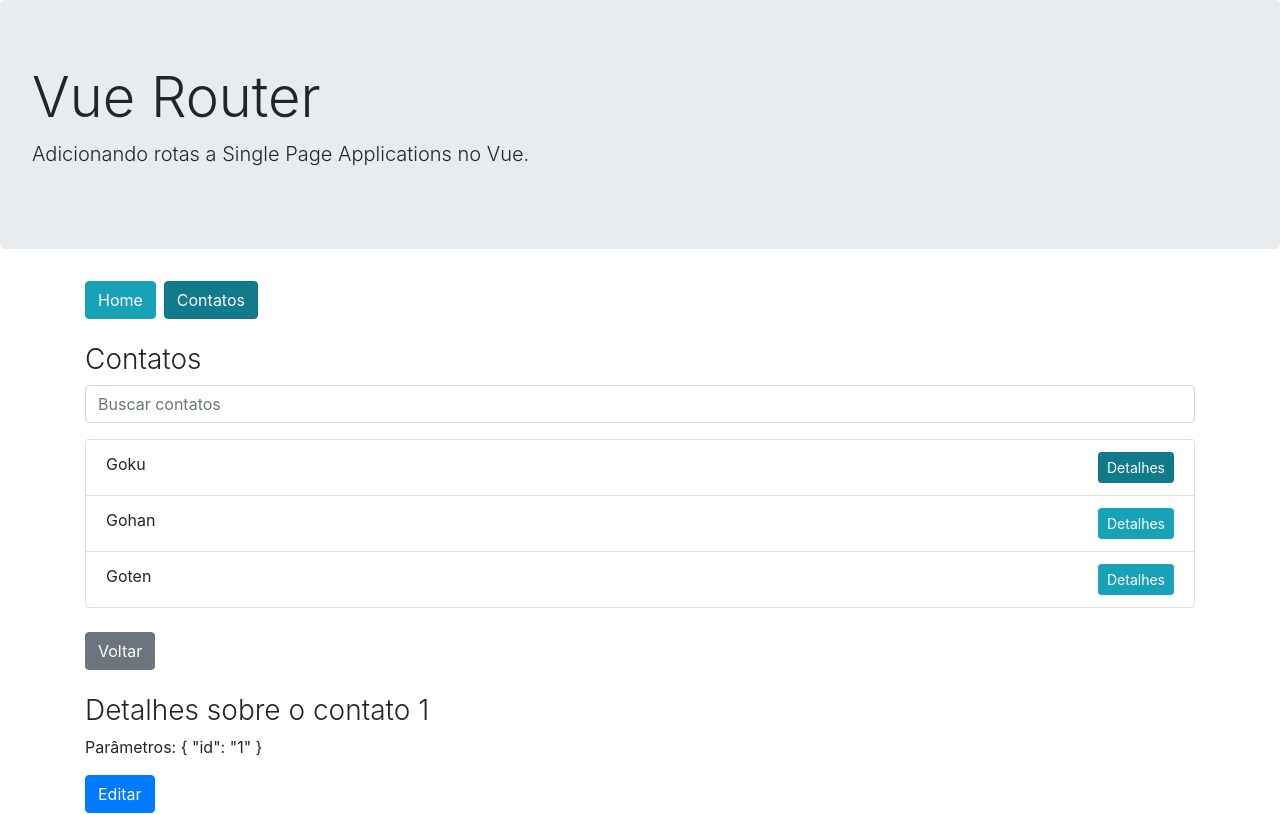
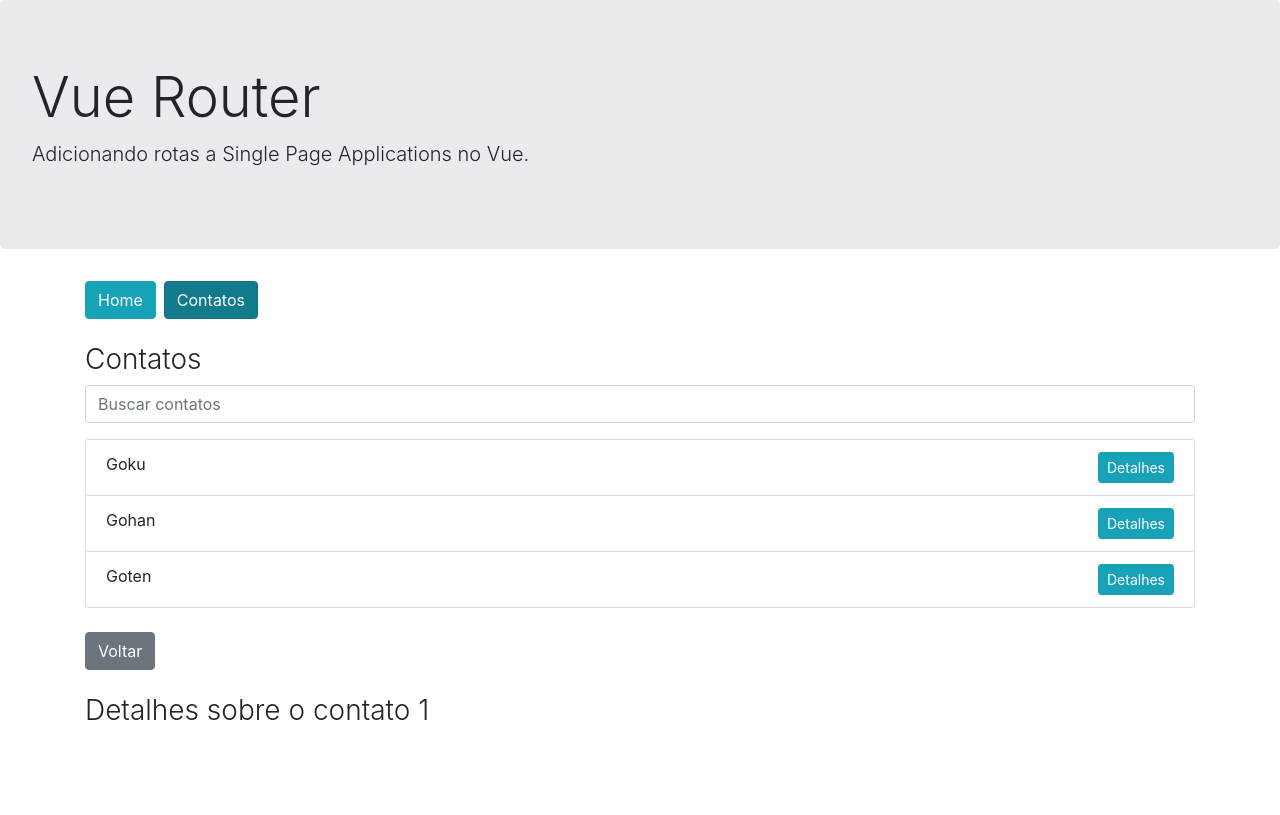
Before and after one commit to luanacassiaf/vuejs-course, a Vue app in the folder Vue Router/vue-routes/: page /contatos/1 in a window 1280 px wide. Shown: the top 815 px of the page. Built offline with nearby package versions, Linux system fonts and the light colour scheme.

Commit message:
Comportamento do scroll

```diff
--- a/Vue Router/vue-routes/src/components/contatos/ContatosListaItem.vue
+++ b/Vue Router/vue-routes/src/components/contatos/ContatosListaItem.vue
@@ -3,7 +3,10 @@
     <span>{{ contato.nome }}</span>
 
     <router-link
-      :to="{ path: `/contatos/${contato.id}` }"
+      :to="{
+        path: `/contatos/${contato.id}`,
+        hash: '#params',
+      }"
       class="btn btn-info btn-sm float-right"
     >
       Detalhes
--- a/Vue Router/vue-routes/src/router.js
+++ b/Vue Router/vue-routes/src/router.js
@@ -17,6 +17,22 @@
 const router = new VueRouter({
   mode: 'history',
   linkActiveClass: 'active',
+  scrollBehavior(to, from, savedPosition) {
+    return new Promise((resolve, reject) => {
+      setTimeout(() => {
+        if (savedPosition) {
+          return resolve(savedPosition)
+        }
+        if (to.hash) {
+          return resolve({
+            selector: to.hash,
+            offset: { x: 0, y: 0 }
+          })
+        }
+        resolve({ x: 0, y: 0 })
+      }, 1000)
+    })
+  },
   routes: [
     {
       path: '/contatos',
--- a/Vue Router/vue-routes/src/views/contatos/ContatoDetalhes.vue
+++ b/Vue Router/vue-routes/src/views/contatos/ContatoDetalhes.vue
@@ -1,7 +1,8 @@
 <template>
   <div>
     <h3 class="font-weight-light">Detalhes sobre o contato {{ id }}</h3>
-    <p>Parâmetros: {{ params }}</p>
+    <div style="height: 900px"></div>
+    <p id="params">Parâmetros: {{ params }}</p>
     <router-link :to="`/contatos/${id}/editar`" class="btn btn-primary">
       Editar
     </router-link>
```
